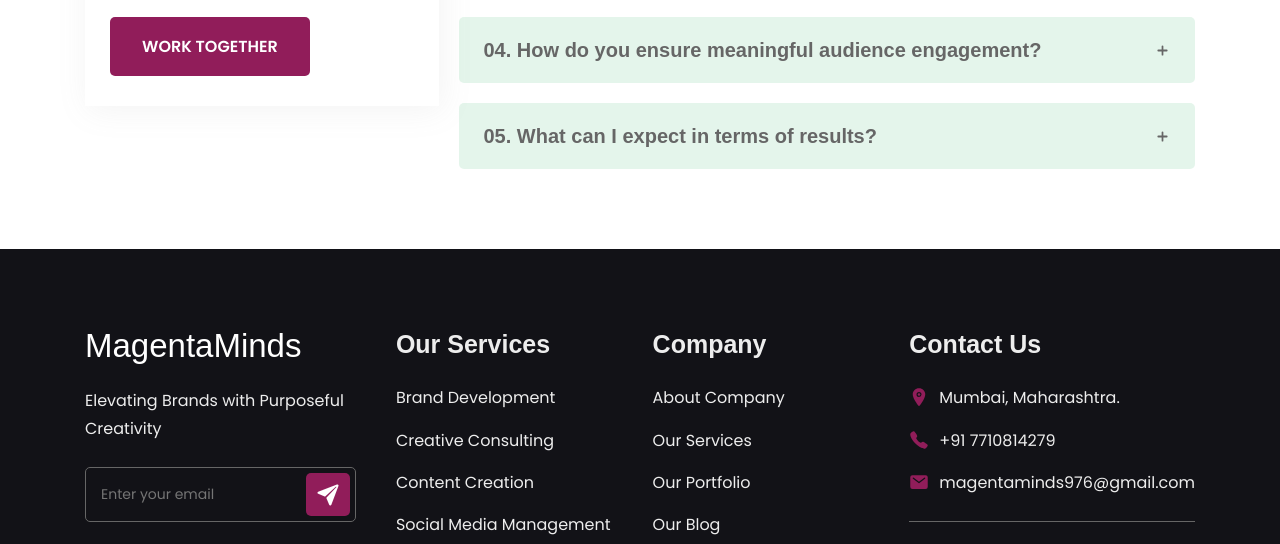
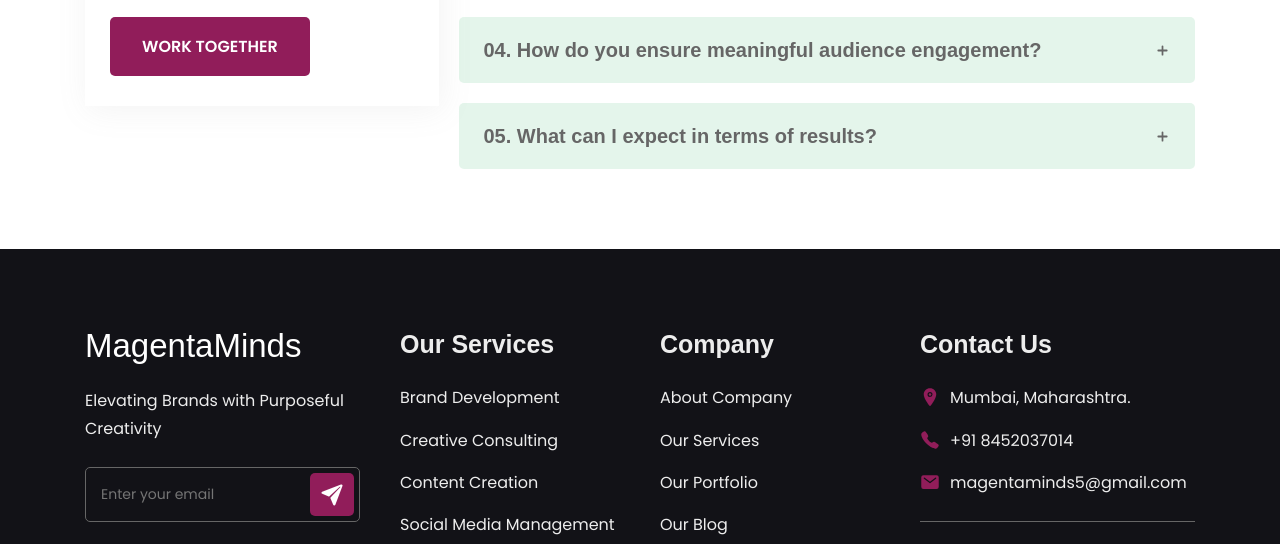
Before and after one commit to sahlalu/MagentaMinds, a plain HTML site: page index.html in a window 1280 px wide. Shown: the part 3663-4207 px from the top of the page. Drawn offline with nearby package versions, Linux system fonts and the light colour scheme; a web font is replaced by a local one.

Commit message:
Update on 30-01-2025-2

```diff
--- a/index.html
+++ b/index.html
@@ -729,13 +729,13 @@
           <li class="footer-item">
             <ion-icon name="call" aria-hidden="true"></ion-icon>
 
-            <a href="tel:+7894631546876" class="contact-link">+91 7710814279</a>
+            <a href="tel:8452037014" class="contact-link">+91 8452037014</a>
           </li>
 
           <li class="footer-item">
             <ion-icon name="mail" aria-hidden="true"></ion-icon>
 
-            <a href="mailto:magentaminds976@gmail.com" class="contact-link">magentaminds976@gmail.com</a>
+            <a href="mailto:magentaminds976@gmail.com" class="contact-link">magentaminds5@gmail.com</a>
           </li>
 
           <li class="footer-item">
```
